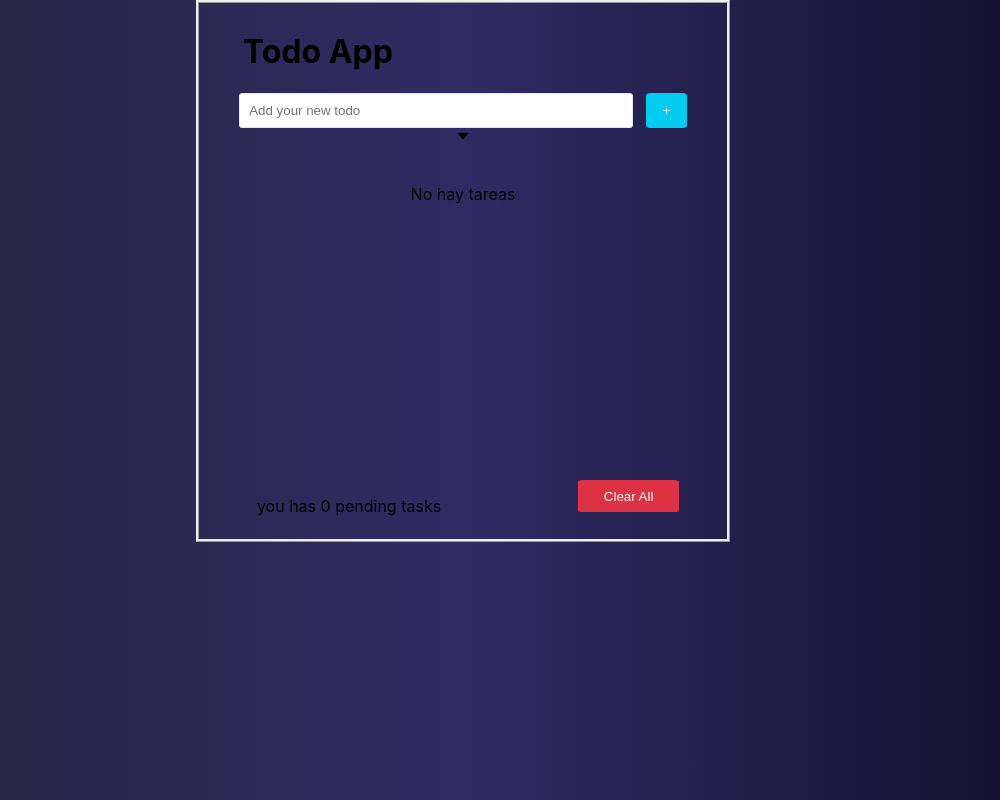
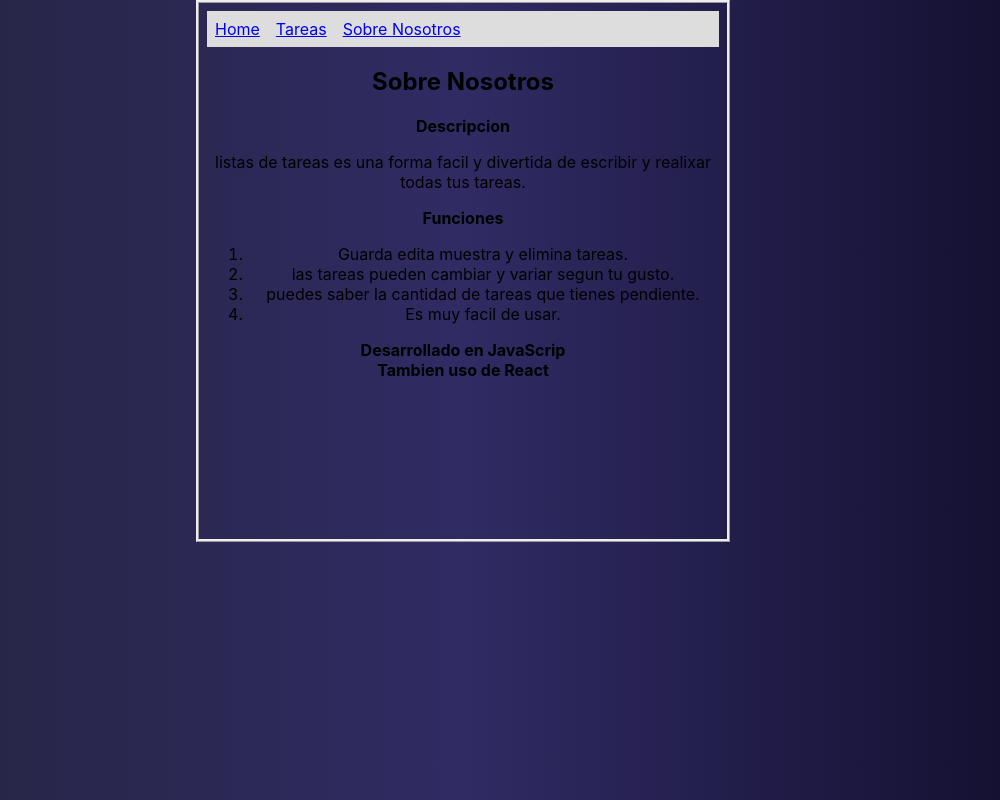
Before and after one commit to GuillermoMorris15/Task-list, a React (Create React App) app: page /Snosotros in a window 1280 px wide. Shown: the whole page, without its empty margins (177-1177 px from the left). Built offline with nearby package versions, Linux system fonts and the light colour scheme.

Commit message:
nuevos cambios

```diff
--- a/package.json
+++ b/package.json
@@ -9,6 +9,7 @@
     "react": "^18.2.0",
     "react-dom": "^18.2.0",
     "react-icons": "^4.7.1",
+    "react-router-dom": "^6.6.2",
     "react-scripts": "^5.0.1",
     "web-vitals": "^2.1.4"
   },
--- a/src/App.js
+++ b/src/App.js
@@ -1,14 +1,10 @@
 import './App.css';
-import Titulo from './componentes/Header/header';
-import ListaTareas from './componentes/ListaTareas/ListaTareas';
-import Footer from './componentes/footer/Footer';
+import Enrutador from './Enrutador';
 
 function App() {
   return (
     <div className="App">
-      <Titulo />
-      <ListaTareas/>
-      <Footer/>
+      <Enrutador/>
     </div>
   );
 }
--- /dev/null
+++ b/src/Enrutador.js
@@ -0,0 +1,18 @@
+import { BrowserRouter, Routes, Route } from "react-router-dom"
+import ListTask from "./componentes/ListTask"
+import Home from "./componentes/Home/Home"
+import SobreNosotros from "./componentes/SobreNosotros"
+function Enrutador() {
+    return(
+        <BrowserRouter>
+            <Routes>
+                <Route path="/" element={<Home/>} />
+                <Route path="/Tareas" element={<ListTask/>} />
+                <Route path="/Snosotros" element={<SobreNosotros/>} />
+            </Routes>
+        </BrowserRouter>
+
+    )
+}
+
+export default Enrutador
--- a/src/componentes/Tarea/ListTask.jsx
+++ b/src/componentes/ListTask.jsx
@@ -1,5 +1,5 @@
 import Titulo from "./Header/header"
-import ListaTareas from "./ListaTareas/listaTareas"
+import ListaTareas from "./ListaTareas/ListaTareas"
 import Footer from "./footer/Footer"
 import Menu from "./menu/Menu"
 
```
Also changed, not shown: src/componentes/SobreNosotros.jsx (renamed from src/componentes/Tarea/SobreNosotros.jsx), 1 other file (tests, documents, lock files or other folders).
